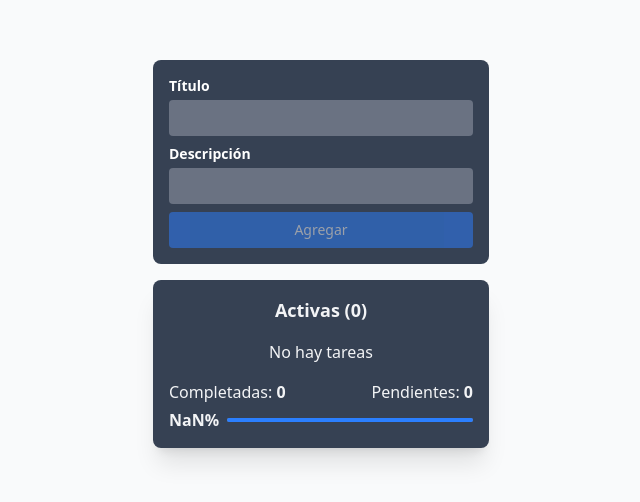
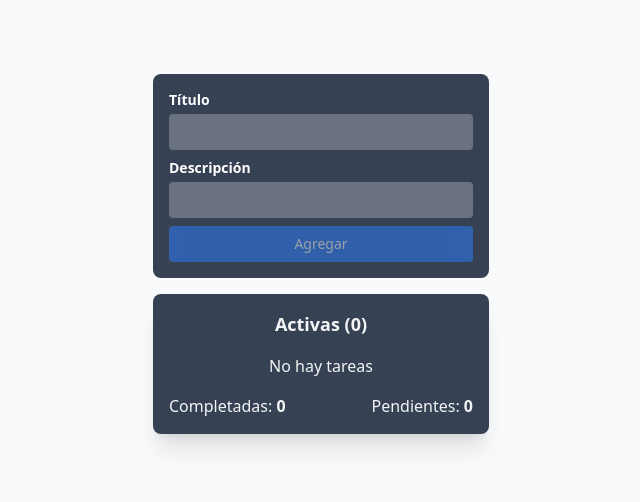
Before and after one commit to martinetbn/planity, a React app: page / in a window 1280 px wide. Shown: the part 146-648 px from the top of the page, without its empty margins (319-959 px from the left). Built offline with nearby package versions, Linux system fonts and the light colour scheme; the HTML template or start-up script is replaced by a standard one.

Commit message:
hide progress bar if there are no active tasks

```diff
--- a/src/components/Column.tsx
+++ b/src/components/Column.tsx
@@ -21,7 +21,7 @@ export default function Column({ name, children }: ColumnProps) {
       <div className="w-full flex flex-col gap-2 overflow-y-scroll max-h-72">
         {children}
       </div>
-      <div className='w-full flex flex-col gap-1'>
+      <div className="w-full flex flex-col gap-1">
         <div className="flex w-full justify-between">
           <div>
             <span>Completadas: </span>
@@ -32,6 +32,7 @@ export default function Column({ name, children }: ColumnProps) {
             <span className="font-semibold">{pendingTasks}</span>
           </div>
         </div>
+        {taskList.length !== 0 && (
           <div className="w-full flex items-center gap-2">
             <span className="font-semibold">{`${Math.round(
               (completedTasks / taskList.length) * 100,
@@ -45,6 +46,7 @@ export default function Column({ name, children }: ColumnProps) {
               />
             </div>
           </div>
+        )}
       </div>
     </div>
   );
```
Lines whose indentation alone changed are shown as unchanged.
